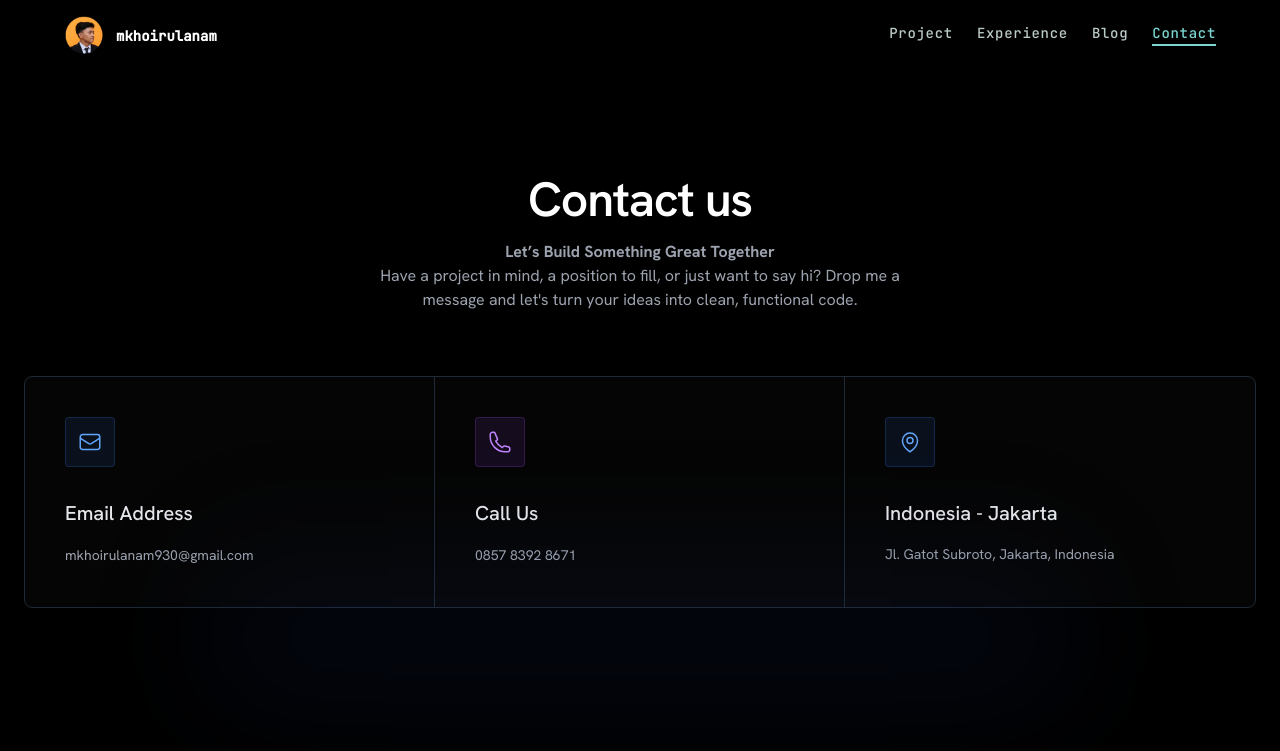
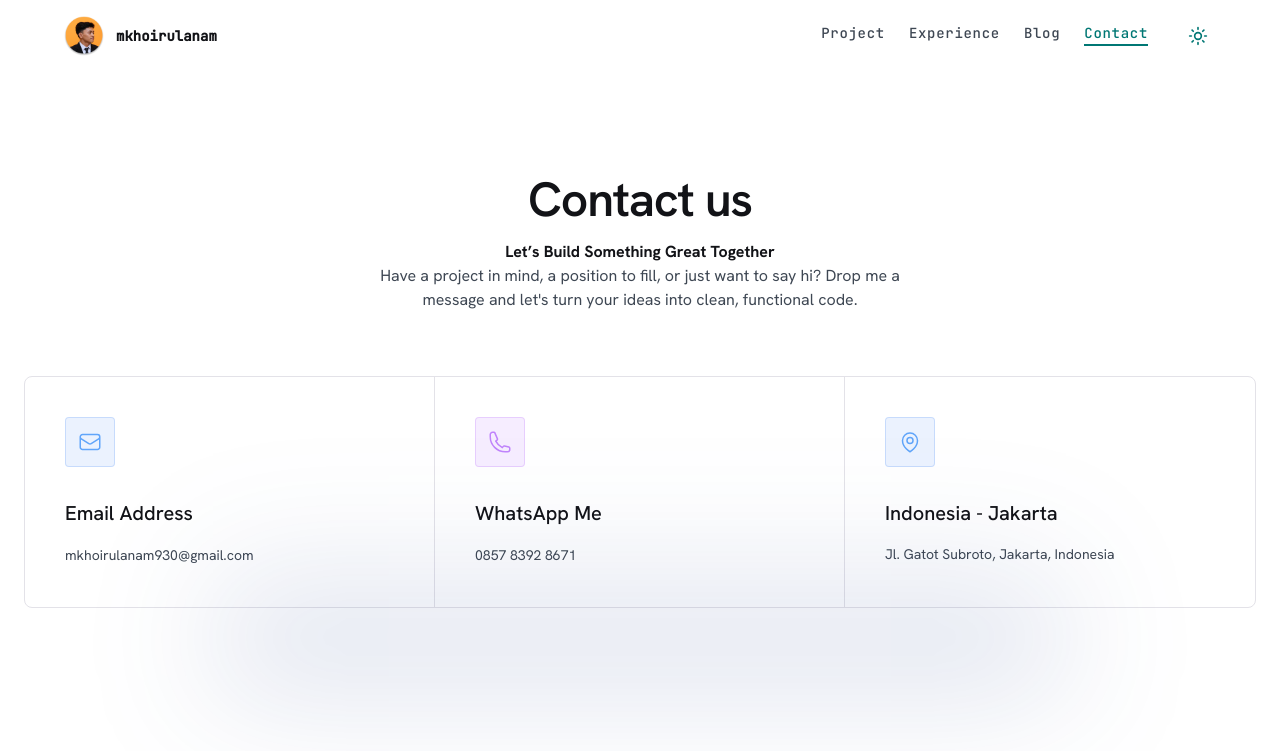
Before and after one commit to muhammadkhoirulanam18/Portfollio-Muhammad-khoirul-Anam, a Vue app: page /contact in a window 1280 px wide. Shown: the top 751 px of the page. Built offline with nearby package versions, Linux system fonts and the light colour scheme.

Commit message:
feat: menambahkan fitur [dark-mode]

```diff
--- a/src/components/CTA.vue
+++ b/src/components/CTA.vue
@@ -1,14 +1,14 @@
 <template>
   <!-- SECTION 2: CTA BANNER (Foto Kedua) -->
   <section class="py-16 px-6 max-w-7xl mx-auto">
-    <div class="bg-[#111215] rounded-2xl overflow-hidden grid grid-cols-1 md:grid-cols-12 items-center relative border border-neutral-800">
+    <div class="bg-surface-variant/30 rounded-2xl overflow-hidden grid grid-cols-1 md:grid-cols-12 items-center relative border border-outline-variant transition-colors">
 
       <!-- Kiri: Konten Teks -->
       <div v-reveal="{ delay: 0 }" class="p-8 md:p-16 md:col-span-7 space-y-6 z-10 text-left flex flex-col items-start">
-        <h2 class="text-3xl md:text-4xl font-semibold tracking-tight leading-tight text-white">
+        <h2 class="text-3xl md:text-4xl font-semibold tracking-tight leading-tight text-primary transition-colors">
           Let’s Work Together
         </h2>
-        <p class="text-neutral-400 text-sm md:text-base leading-relaxed max-w-xl">
+        <p class="text-on-surface-variant text-sm md:text-base leading-relaxed max-w-xl transition-colors">
           I am always open to new opportunities, including freelance, part-time, or full-time work.
           If you have a potential project or would like to connect, please don’t hesitate to contact
           me—I will do my best to respond as promptly as possible.
--- a/src/components/Navbar.vue
+++ b/src/components/Navbar.vue
@@ -1,9 +1,12 @@
 <script setup lang="ts">
 import { ref, onMounted, onUnmounted } from 'vue'
 import { useRoute } from 'vue-router'
+import { Sun, Moon } from 'lucide-vue-next'
+import { useTheme } from '../composables/useTheme'
 import profileImg from '../assets/images/PROFILE.png'
 
 const route = useRoute()
+const { isDark, toggleTheme } = useTheme()
 
 const isActive = (path: string) => {
   if (path.includes('#')) {
@@ -68,10 +71,36 @@ const toggleMenu = () => {
         >
           {{ link.name }}
         </router-link>
+
+        <!-- Dark Mode Toggle Desktop -->
+        <button
+          @click="toggleTheme"
+          class="p-2 rounded-full hover:bg-surface-variant transition-colors text-primary focus:outline-none focus:ring-2 focus:ring-secondary/50 ml-2"
+          aria-label="Toggle Dark Mode"
+        >
+          <Transition name="fade" mode="out-in">
+            <Sun v-if="!isDark" class="w-5 h-5 text-secondary" />
+            <Moon v-else class="w-5 h-5" />
+          </Transition>
+        </button>
       </div>
 
+      <!-- Mobile Right Actions -->
+      <div class="flex items-center gap-2 md:hidden z-50">
+        <!-- Dark Mode Toggle Mobile -->
+        <button
+          @click="toggleTheme"
+          class="p-2 rounded-full text-primary focus:outline-none transition-colors"
+          aria-label="Toggle Dark Mode"
+        >
+          <Transition name="fade" mode="out-in">
+            <Sun v-if="!isDark" class="w-5 h-5 text-secondary" />
+            <Moon v-else class="w-5 h-5" />
+          </Transition>
+        </button>
+
         <!-- Hamburger Button (Mobile) -->
-      <button @click="toggleMenu" class="md:hidden text-primary z-50 p-2 focus:outline-none" aria-label="Toggle Menu">
+        <button @click="toggleMenu" class="text-primary p-2 focus:outline-none" aria-label="Toggle Menu">
           <svg v-if="!isMenuOpen" xmlns="http://www.w3.org/2000/svg" fill="none" viewBox="0 0 24 24" stroke-width="2" stroke="currentColor" class="w-6 h-6">
             <path stroke-linecap="round" stroke-linejoin="round" d="M3.75 6.75h16.5M3.75 12h16.5M12 17.25h8.25" />
           </svg>
@@ -79,6 +108,7 @@ const toggleMenu = () => {
             <path stroke-linecap="round" stroke-linejoin="round" d="M6 18L18 6M6 6l12 12" />
           </svg>
         </button>
+      </div>
 
       <!-- Mobile Sidebar Overlay -->
       <Transition name="fade">
--- /dev/null
+++ b/src/composables/useTheme.ts
@@ -0,0 +1,39 @@
+import { ref, onMounted } from 'vue';
+
+export function useTheme() {
+  const isDark = ref(false);
+
+  const initTheme = () => {
+    const savedTheme = localStorage.getItem('theme');
+    if (savedTheme) {
+      isDark.value = savedTheme === 'dark';
+    } else {
+      isDark.value = window.matchMedia('(prefers-color-scheme: dark)').matches;
+    }
+    // No need to apply here because index.html script handles initial FOUC prevention.
+    // We just want to sync the state with what index.html applied.
+  };
+
+  const applyTheme = () => {
+    if (isDark.value) {
+      document.documentElement.classList.add('dark');
+    } else {
+      document.documentElement.classList.remove('dark');
+    }
+  };
+
+  const toggleTheme = () => {
+    isDark.value = !isDark.value;
+    applyTheme();
+    localStorage.setItem('theme', isDark.value ? 'dark' : 'light');
+  };
+
+  onMounted(() => {
+    initTheme();
+  });
+
+  return {
+    isDark,
+    toggleTheme,
+  };
+}
--- a/src/pages/ContactPage.vue
+++ b/src/pages/ContactPage.vue
@@ -1,44 +1,44 @@
 <template>
-  <div class="bg-black text-white min-h-screen font-sans antialiased selection:bg-blue-500/30 pt-24">
+  <div class="bg-background text-on-surface min-h-screen font-sans antialiased selection:bg-blue-500/30 pt-24 transition-colors duration-300">
     <Navbar />
 
     <!-- SECTION 1: CONTACT US (Foto Pertama) -->
     <section class="py-20 px-6 max-w-7xl mx-auto text-center relative">
-      <h1 class="text-4xl md:text-5xl font-semibold tracking-tight mb-4">Contact us</h1>
-      <p class="text-gray-400 max-w-xl mx-auto text-sm md:text-base mb-16 leading-relaxed">
-        <b>Let’s Build Something Great Together </b><br>
+      <h1 class="text-4xl md:text-5xl font-semibold tracking-tight mb-4 text-primary">Contact us</h1>
+      <p class="text-on-surface-variant max-w-xl mx-auto text-sm md:text-base mb-16 leading-relaxed">
+        <b class="text-primary">Let’s Build Something Great Together </b><br>
 Have a project in mind, a position to fill, or just want to say hi? Drop me a message and let's turn your ideas into clean, functional code.
       </p>
 
       <!-- Grid Cards -->
-      <div class="grid grid-cols-1 md:grid-cols-3 border border-gray-800 rounded-xl overflow-hidden bg-[#050505]">
+      <div class="grid grid-cols-1 md:grid-cols-3 border border-outline-variant rounded-xl overflow-hidden bg-surface-variant/20">
 
         <!-- Card 1: Email -->
-        <div class="p-10 flex flex-col items-start text-left border-b md:border-b-0 md:border-r border-gray-800 hover:bg-neutral-900/40 transition-colors">
-          <div class="mb-8 p-3 bg-blue-500/10 rounded-lg text-blue-400 border border-blue-500/20">
+        <a href="mailto:mkhoirulanam930@gmail.com" class="p-10 flex flex-col items-start text-left border-b md:border-b-0 md:border-r border-outline-variant hover:bg-surface-variant/40 transition-colors cursor-pointer group block">
+          <div class="mb-8 p-3 bg-blue-500/10 rounded-lg text-blue-400 border border-blue-500/20 group-hover:bg-blue-500/20 group-hover:scale-110 transition-all duration-300">
             <!-- Icon Email -->
             <svg xmlns="http://www.w3.org/2000/svg" fill="none" viewBox="0 0 24 24" stroke-width="1.5" stroke="currentColor" class="w-6 h-6">
               <path stroke-linecap="round" stroke-linejoin="round" d="M21.75 6.75v10.5a2.25 2.25 0 0 1-2.25 2.25h-15a2.25 2.25 0 0 1-2.25-2.25V6.75m19.5 0A2.25 2.25 0 0 0 19.5 4.5h-15a2.25 2.25 0 0 0-2.25 2.25m19.5 0v.243a2.25 2.25 0 0 1-1.07 1.916l-7.5 4.615a2.25 2.25 0 0 1-2.36 0L3.32 8.91a2.25 2.25 0 0 1-1.07-1.916V6.75" />
             </svg>
           </div>
-          <h3 class="text-xl font-medium mb-4 text-gray-200">Email Address</h3>
-          <p class="text-gray-400 text-sm leading-6">mkhoirulanam930@gmail.com</p>
-        </div>
+          <h3 class="text-xl font-medium mb-4 text-primary group-hover:text-blue-400 transition-colors">Email Address</h3>
+          <p class="text-on-surface-variant text-sm leading-6">mkhoirulanam930@gmail.com</p>
+        </a>
 
         <!-- Card 2: Phone -->
-        <div class="p-10 flex flex-col items-start text-left border-b md:border-b-0 md:border-r border-gray-800 hover:bg-neutral-900/40 transition-colors">
-          <div class="mb-8 p-3 bg-purple-500/10 rounded-lg text-purple-400 border border-purple-500/20">
+        <a href="https://wa.me/6285783928671" target="_blank" class="p-10 flex flex-col items-start text-left border-b md:border-b-0 md:border-r border-outline-variant hover:bg-surface-variant/40 transition-colors cursor-pointer group block">
+          <div class="mb-8 p-3 bg-purple-500/10 rounded-lg text-purple-400 border border-purple-500/20 group-hover:bg-purple-500/20 group-hover:scale-110 transition-all duration-300">
             <!-- Icon Phone -->
             <svg xmlns="http://www.w3.org/2000/svg" fill="none" viewBox="0 0 24 24" stroke-width="1.5" stroke="currentColor" class="w-6 h-6">
               <path stroke-linecap="round" stroke-linejoin="round" d="M2.25 6.75c0 8.284 6.716 15 15 15h2.25a2.25 2.25 0 0 0 2.25-2.25v-1.372c0-.516-.351-.966-.852-1.091l-4.423-1.106c-.44-.11-.902.055-1.173.417l-.97 1.293c-2.824-1.47-5.115-3.76-6.585-6.586l1.293-.97c.363-.271.527-.734.417-1.173L6.963 3.102a1.125 1.125 0 0 0-1.091-.852H4.5A2.25 2.25 0 0 0 2.25 4.5v2.25Z" />
             </svg>
           </div>
-          <h3 class="text-xl font-medium mb-4 text-gray-200">Call Us</h3>
-          <p class="text-gray-400 text-sm leading-6">0857 8392 8671</p>
-        </div>
+          <h3 class="text-xl font-medium mb-4 text-primary group-hover:text-purple-400 transition-colors">WhatsApp Me</h3>
+          <p class="text-on-surface-variant text-sm leading-6">0857 8392 8671</p>
+        </a>
 
         <!-- Card 3: Location -->
-        <div class="p-10 flex flex-col items-start text-left hover:bg-neutral-900/40 transition-colors">
+        <div class="p-10 flex flex-col items-start text-left hover:bg-surface-variant/40 transition-colors">
           <div class="mb-8 p-3 bg-blue-500/10 rounded-lg text-blue-400 border border-blue-500/20">
             <!-- Icon Location -->
             <svg xmlns="http://www.w3.org/2000/svg" fill="none" viewBox="0 0 24 24" stroke-width="1.5" stroke="currentColor" class="w-6 h-6">
@@ -46,8 +46,8 @@ Have a project in mind, a position to fill, or just want to say hi? Drop me a me
               <path stroke-linecap="round" stroke-linejoin="round" d="M19.5 10.5c0 7.142-7.5 11.25-7.5 11.25S4.5 17.642 4.5 10.5a7.5 7.5 0 1 1 15 0Z" />
             </svg>
           </div>
-          <h3 class="text-xl font-medium mb-4 text-gray-200">Indonesia - Jakarta</h3>
-          <p class="text-gray-400 text-sm leading-relaxed">
+          <h3 class="text-xl font-medium mb-4 text-primary">Indonesia - Jakarta</h3>
+          <p class="text-on-surface-variant text-sm leading-relaxed">
             Jl. Gatot Subroto, Jakarta, Indonesia
           </p>
         </div>
--- a/src/sections/HeroSection.vue
+++ b/src/sections/HeroSection.vue
@@ -18,7 +18,7 @@ import heroImage from '../assets/images/hero.jpeg'
             Where <span class="text-secondary text-glow">Stunning Aesthetics</span> Meet Flawless Functionality.
           </h1>
           <p v-reveal="{ delay: 200 }" class="font-body-lg text-body-lg text-on-surface-variant max-w-lg mb-unit-lg">
-            I’m a Front-End Developer and Web Designer with 3 years of experience under my belt. I mostly spend my time creating clean, responsive, and easy-to-use websites. For me, blending modern visuals with fast performance is the key to keeping users happy and comfortable.
+            I’m a Front-End Developer and Web Designer with 2 years of experience under my belt. I mostly spend my time creating clean, responsive, and easy-to-use websites. For me, blending modern visuals with fast performance is the key to keeping users happy and comfortable.
             <br>
 
 I’m currently open to full-time (WFH/WFO), freelance, part-time, or project-based roles. Let’s team up!"
@@ -26,7 +26,7 @@ I’m currently open to full-time (WFH/WFO), freelance, part-time, or project-ba
           <div v-reveal="{ delay: 300 }" class="flex flex-wrap items-center justify-start gap-4 md:gap-6 mt-6 w-full">
             <!-- Action Buttons Group -->
             <div class="flex flex-wrap items-center gap-3 md:gap-4">
-              <button class="bg-secondary text-on-secondary px-6 py-3.5 md:px-unit-lg md:py-unit-md rounded-lg font-label-mono text-xs md:text-sm font-bold hover:bg-secondary/90 transition-all whitespace-nowrap hover:-translate-y-1 shadow-lg hover:shadow-secondary/25">Contact Me</button>
+              <a href="https://wa.me/6285783928671" target="_blank" class="inline-block bg-secondary text-on-secondary px-6 py-3.5 md:px-unit-lg md:py-unit-md rounded-lg font-label-mono text-xs md:text-sm font-bold hover:bg-secondary/90 transition-all whitespace-nowrap hover:-translate-y-1 shadow-lg hover:shadow-secondary/25">Contact Me</a>
               <a href="https://drive.google.com/drive/folders/1MMk6e4dv27pdPVRk3e37lqNWwMzffBN4?usp=drive_link" download class="border border-secondary/30 text-secondary px-6 py-3.5 md:px-unit-lg md:py-unit-md rounded-lg font-label-mono text-xs md:text-sm font-bold hover:bg-secondary/10 transition-all flex items-center gap-2 whitespace-nowrap hover:-translate-y-1 hover:border-secondary/60">
                 Download CV
                 <svg xmlns="http://www.w3.org/2000/svg" width="16" height="16" viewBox="0 0 24 24" fill="none" stroke="currentColor" stroke-width="2" stroke-linecap="round" stroke-linejoin="round" class="w-4 h-4">
--- a/src/styles/index.css
+++ b/src/styles/index.css
@@ -2,9 +2,42 @@
 @tailwind components;
 @tailwind utilities;
 
+:root {
+  --color-background: #ffffff;
+  --color-surface: #f8f9fa;
+  --color-primary: #121317;
+  --color-secondary: #007774;
+  --color-on-surface: #121317;
+  --color-on-surface-variant: #3e4753;
+  --color-surface-variant: #e3e2e8;
+  --color-on-primary: #ffffff;
+  --color-on-secondary: #ffffff;
+  --color-on-background: #121317;
+  --color-outline-variant: #e3e2e8;
+}
+
+.dark {
+  --color-background: #121317;
+  --color-surface: #121317;
+  --color-primary: #ffffff;
+  --color-secondary: #7bd6d1;
+  --color-on-surface: #e3e2e8;
+  --color-on-surface-variant: #bacac7;
+  --color-surface-variant: #343439;
+  --color-on-primary: #003734;
+  --color-on-secondary: #003735;
+  --color-on-background: #e3e2e8;
+  --color-outline-variant: #3c4948;
+}
+
 @layer base {
   body {
-    @apply antialiased text-[#e3e2e8] bg-background font-sans overflow-x-hidden;
+    @apply antialiased text-[color:var(--color-on-surface,#e3e2e8)] bg-background font-sans overflow-x-hidden;
+  }
+
+  /* Global smooth transition for theme switching */
+  *, ::before, ::after {
+    @apply transition-colors duration-500 ease-in-out;
   }
 }
 
--- a/tailwind.config.js
+++ b/tailwind.config.js
@@ -16,21 +16,21 @@ export default {
         "tertiary": "#ffffff",
         "on-secondary-container": "#a1fcf7",
         "on-tertiary-fixed": "#131c27",
-        "on-surface-variant": "#bacac7",
-        "primary": "#ffffff",
+        "on-surface-variant": "var(--color-on-surface-variant)",
+        "primary": "var(--color-primary)",
         "on-secondary-fixed": "#00201f",
         "surface-tint": "#3cdcd1",
-        "secondary": "#7bd6d1",
+        "secondary": "var(--color-secondary)",
         "primary-fixed": "#62f9ee",
-        "on-surface": "#e3e2e8",
+        "on-surface": "var(--color-on-surface)",
         "on-tertiary-fixed-variant": "#3e4753",
         "surface-dim": "#121317",
-        "outline-variant": "#3c4948",
+        "outline-variant": "var(--color-outline-variant)",
         "on-error-container": "#ffdad6",
         "secondary-container": "#007774",
         "secondary-fixed-dim": "#7bd6d1",
         "on-primary-fixed-variant": "#00504b",
-        "background": "#121317",
+        "background": "var(--color-background)",
         "surface-container-lowest": "#0d0e12",
         "surface-container-highest": "#343439",
         "primary-fixed-dim": "#3cdcd1",
@@ -41,18 +41,18 @@ export default {
         "error-container": "#93000a",
         "on-secondary-fixed-variant": "#00504d",
         "secondary-fixed": "#98f2ed",
-        "surface": "#121317",
+        "surface": "var(--color-surface)",
         "error": "#ffb4ab",
         "tertiary-container": "#dae3f2",
         "on-tertiary-container": "#5c6572",
-        "on-secondary": "#003735",
+        "on-secondary": "var(--color-on-secondary)",
         "surface-bright": "#38393e",
         "inverse-surface": "#e3e2e8",
         "surface-container-high": "#292a2e",
         "on-primary-container": "#00716b",
-        "on-background": "#e3e2e8",
-        "on-primary": "#003734",
-        "surface-variant": "#343439",
+        "on-background": "var(--color-on-background)",
+        "on-primary": "var(--color-on-primary)",
+        "surface-variant": "var(--color-surface-variant)",
         "surface-container": "#1f1f24",
         "outline": "#859491",
         "tertiary-fixed": "#dae3f2",
```
Also changed, not shown: index.html (+9 -1 lines), scratch.js (added, +53 -0 lines). Lines whose indentation alone changed are shown as unchanged.
